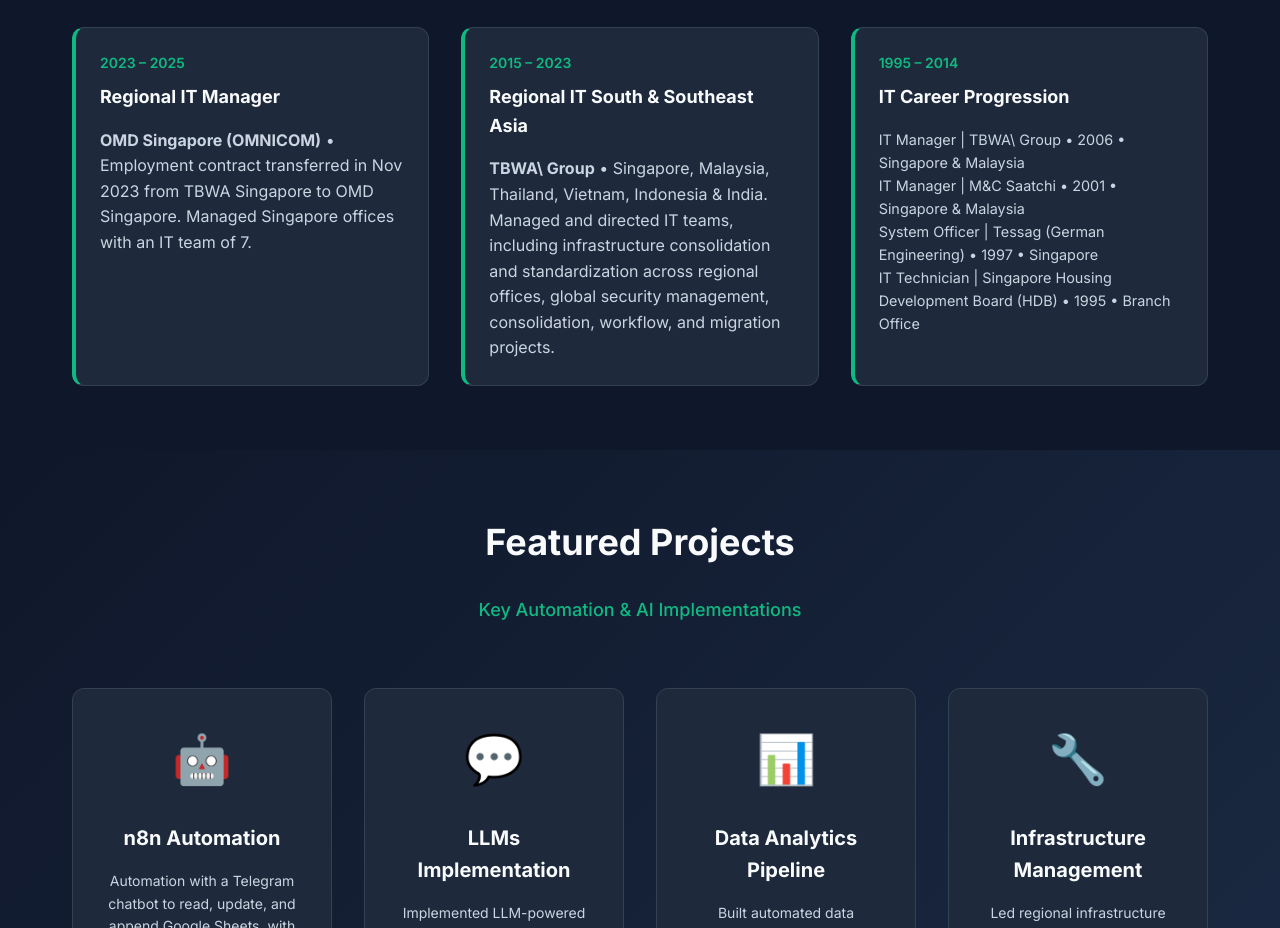
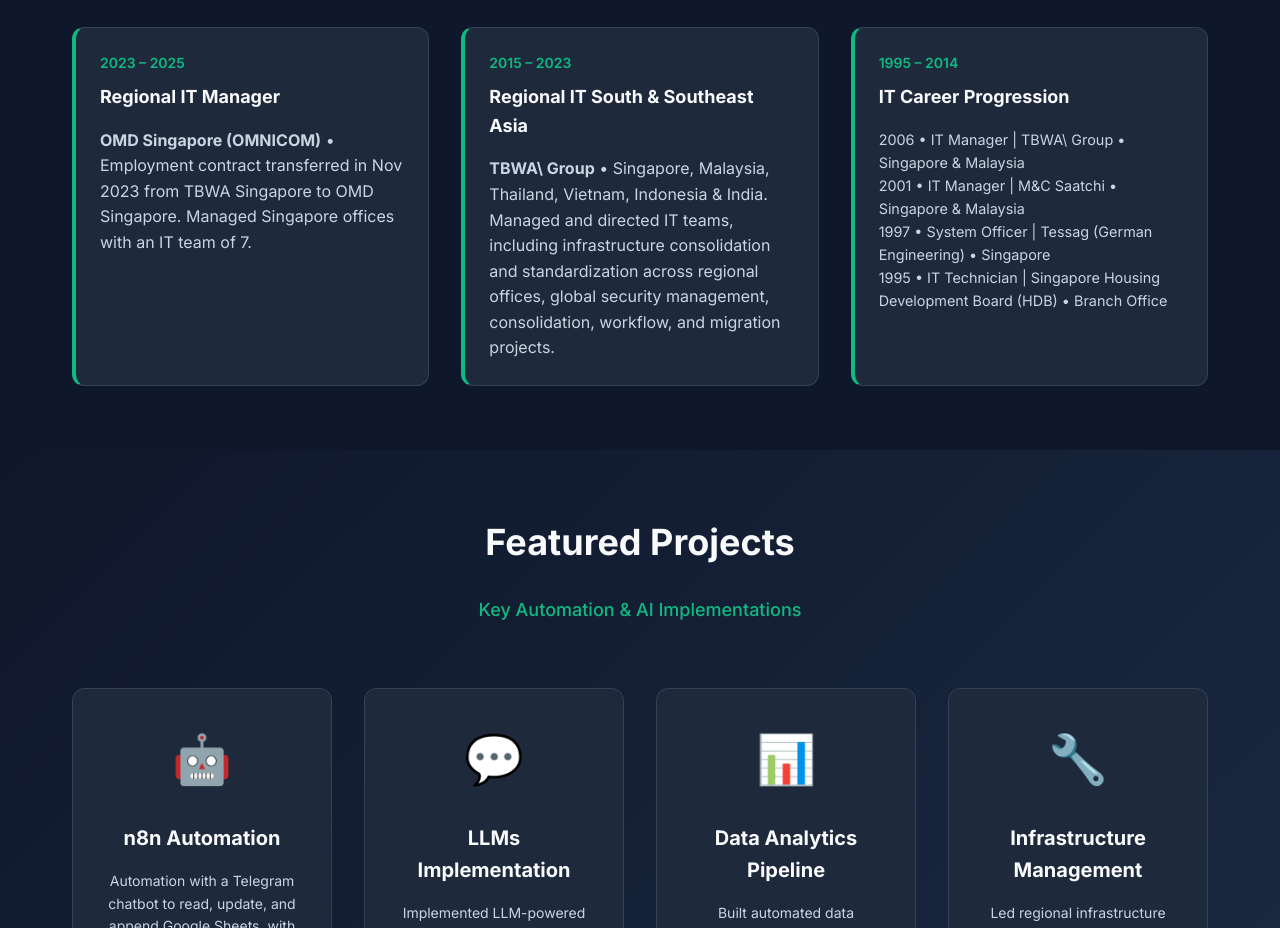
Before and after one commit to ACD-Ken/site, a website: page kw-portfolio.html in a window 1280 px wide. Shown: the part 1760-2688 px from the top of the page. Drawn offline with Linux system fonts and the light colour scheme.

Commit message:
Move year to front of job titles in IT Career Progression section

```diff
--- a/kw-portfolio.html
+++ b/kw-portfolio.html
@@ -94,10 +94,10 @@
         <div class="learning-card">
           <div class="learning-date">1995 – 2014</div>
           <h4>IT Career Progression</h4>
-          <p style="font-size: 0.9em;">IT Manager | TBWA\ Group • 2006 • Singapore & Malaysia<br>
-          IT Manager | M&C Saatchi • 2001 • Singapore & Malaysia<br>
-          System Officer | Tessag (German Engineering) • 1997 • Singapore<br>
-          IT Technician | Singapore Housing Development Board (HDB) • 1995 • Branch Office</p>
+          <p style="font-size: 0.9em;">2006 • IT Manager | TBWA\ Group • Singapore & Malaysia<br>
+          2001 • IT Manager | M&C Saatchi • Singapore & Malaysia<br>
+          1997 • System Officer | Tessag (German Engineering) • Singapore<br>
+          1995 • IT Technician | Singapore Housing Development Board (HDB) • Branch Office</p>
         </div>
       </div>
     </div>
```
